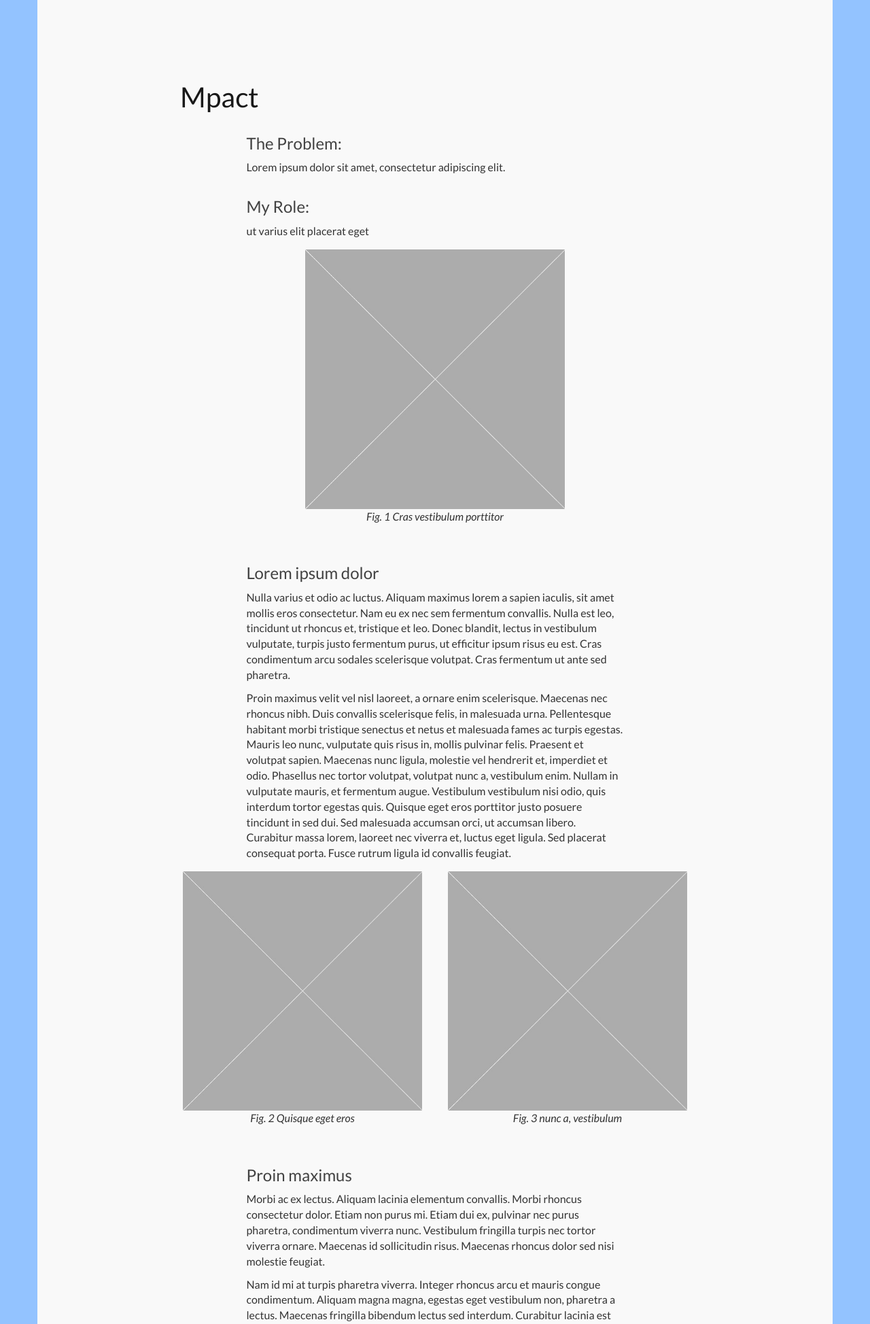
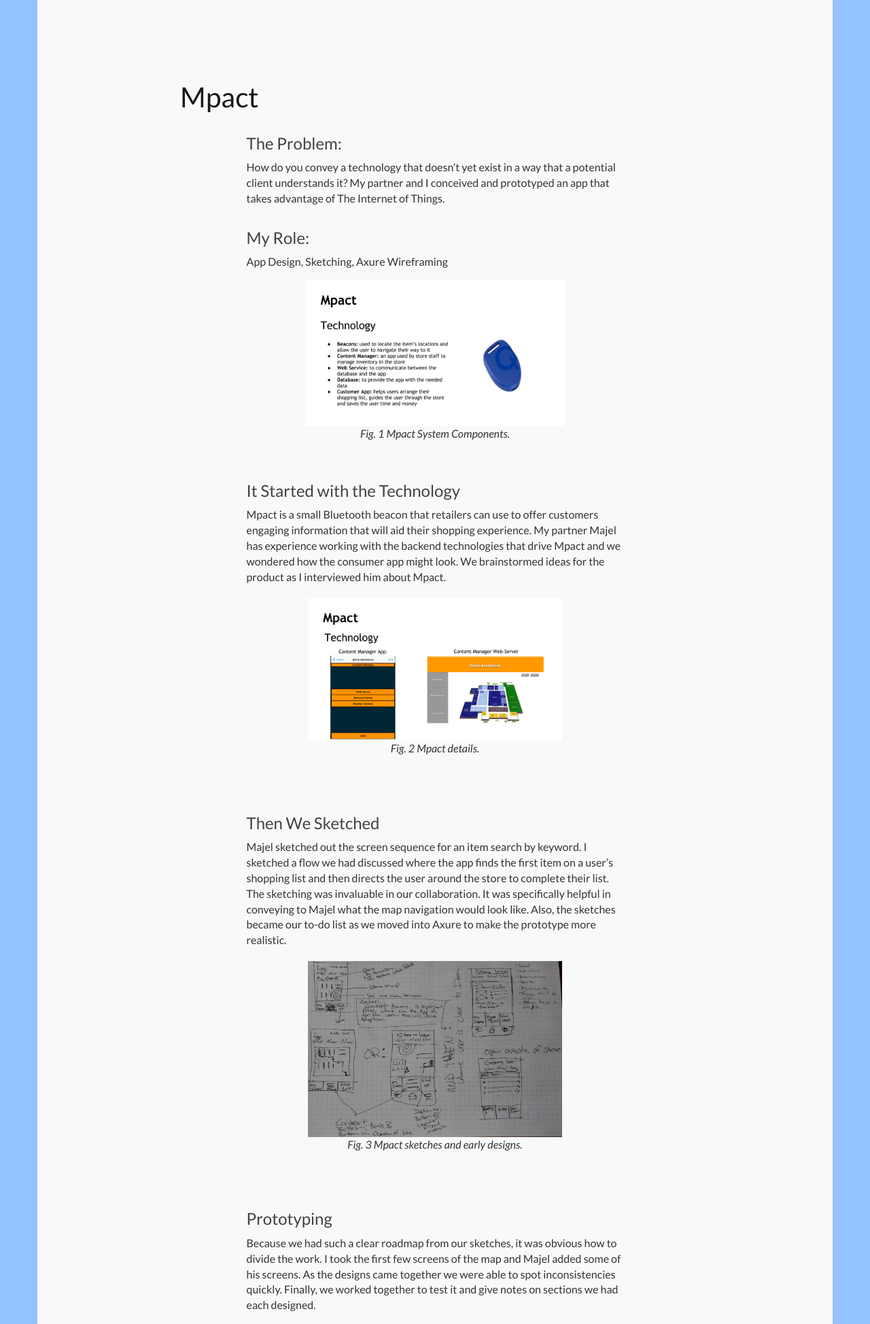
Before and after one commit to nbpetts/portfolio, a PHP site: page /mpact.php in a window 1280 px wide; the page is wider, and only the part inside the window is pictured. Shown: the part 52-2000 px from the top of that part at 68% size. Run offline with PHP 8.4, Linux system fonts and the light colour scheme; some web fonts are replaced.

Commit message:
added Mpact content

```diff
--- a/mpact.php
+++ b/mpact.php
@@ -9,14 +9,15 @@
 </head>
 
 <body>
-  <?php include_once("includes/googleAnalytics.php") ?>
+  <?php include_once( "includes/googleAnalytics.php") ?>
 
   <?php include "includes/header.php" ?>
   <div class="container pageBackground">
 
     <section class="row">
       <div class="col-xs-12 col-sm-offset-2 col-sm-8 ">
-        <h1>Mpact</h1><a id="content" name="content"></a>
+        <h1>Mpact</h1>
+        <a id="content" name="content"></a>
         <a name="content"></a>
       </div>
 
@@ -29,21 +30,21 @@
       <section class="row">
         <div class="col-xs-12 col-sm-6 col-sm-offset-3">
           <h2>The Problem:</h2>
-          <p>Lorem ipsum dolor sit amet, consectetur adipiscing elit.</p>
+          <p>How do you convey a technology that doesn’t yet exist in a way that a potential client understands it? My partner and I conceived and prototyped an app that takes advantage of The Internet of Things.</p>
         </div>
 
       </section>
       <section class="row">
         <div class="col-xs-12 col-sm-6 col-sm-offset-3">
           <h2>My Role:</h2>
-          <p>ut varius elit placerat eget</p>
+          <p>App Design, Sketching, Axure Wireframing</p>
         </div>
 
       </section>
       <section class="row">
         <div class="col-xs-6 col-xs-offset-3 col-sm-4 col-sm-offset-4 thumbnail">
-          <img src="images/placeholder-square.jpg" alt="placeholder" class="img-responsive">
-          <p class="text-center">Fig. 1 Cras vestibulum porttitor</p>
+          <img src="images/mpactFig1.png" alt="An image from our presentation that outlines some of Mpact's technologies." class="img-responsive">
+          <p class="text-center">Fig. 1 Mpact System Components.</p>
 
 
         </div>
@@ -51,25 +52,16 @@
       </section>
       <section class="row">
         <div class="col-xs-12 col-sm-6 col-sm-offset-3">
-          <h2>Lorem ipsum dolor</h2>
-          <p>Nulla varius et odio ac luctus. Aliquam maximus lorem a sapien iaculis, sit amet mollis eros consectetur. Nam eu ex nec sem fermentum convallis. Nulla est leo, tincidunt ut rhoncus et, tristique et leo. Donec blandit, lectus in vestibulum vulputate, turpis justo fermentum purus, ut efficitur ipsum risus eu est. Cras condimentum arcu sodales scelerisque volutpat. Cras fermentum ut ante sed pharetra.</p>
-          <p>Proin maximus velit vel nisl laoreet, a ornare enim scelerisque. Maecenas nec rhoncus nibh. Duis convallis scelerisque felis, in malesuada urna. Pellentesque habitant morbi tristique senectus et netus et malesuada fames ac turpis egestas. Mauris leo nunc, vulputate quis risus in, mollis pulvinar felis. Praesent et volutpat sapien. Maecenas nunc ligula, molestie vel hendrerit et, imperdiet et odio. Phasellus nec tortor volutpat, volutpat nunc a, vestibulum enim. Nullam in vulputate mauris, et fermentum augue. Vestibulum vestibulum nisi odio, quis interdum tortor egestas quis. Quisque eget eros porttitor justo posuere tincidunt in sed dui. Sed malesuada accumsan orci, ut accumsan libero. Curabitur massa lorem, laoreet nec viverra et, luctus eget ligula. Sed placerat consequat porta. Fusce rutrum ligula id convallis feugiat.</p>
+          <h2>It Started with the Technology</h2>
+          <p>Mpact is a small Bluetooth beacon that retailers can use to offer customers engaging information that will aid their shopping experience. My partner Majel has experience working with the backend technologies that drive Mpact and we wondered how the consumer app might look. We brainstormed ideas for the product as I interviewed him about Mpact.</p>
         </div>
 
       </section>
       <section class="row">
-        <div class="col-xs-6 col-xs-offset-3 col-sm-4 col-sm-offset-2">
+        <div class="col-xs-6 col-xs-offset-3 col-sm-4 col-sm-offset-4 thumbnail">
           <div class=" thumbnail">
-            <img src="images/placeholder-square.jpg" alt="placeholder" class="img-responsive">
-            <p class="text-center">Fig. 2 Quisque eget eros </p>
-
-
-          </div>
-        </div>
-        <div class="col-xs-6 col-xs-offset-3  col-sm-4 col-sm-offset-0">
-          <div class="thumbnail">
-            <img src="images/placeholder-square.jpg" alt="placeholder" class="img-responsive">
-            <p class="text-center">Fig. 3 nunc a, vestibulum</p>
+            <img src="images/mpactFig2.png" alt="An image from our presentation that details the content manager section of Mpact" class="img-responsive">
+            <p class="text-center">Fig. 2 Mpact details.</p>
 
 
           </div>
@@ -77,32 +69,46 @@
       </section>
       <section class="row">
         <div class="col-xs-12 col-sm-6 col-sm-offset-3">
-          <h2>Proin maximus</h2>
-          <p>Morbi ac ex lectus. Aliquam lacinia elementum convallis. Morbi rhoncus consectetur dolor. Etiam non purus mi. Etiam dui ex, pulvinar nec purus pharetra, condimentum viverra nunc. Vestibulum fringilla turpis nec tortor viverra ornare. Maecenas id sollicitudin risus. Maecenas rhoncus dolor sed nisi molestie feugiat.</p>
-          <p>Nam id mi at turpis pharetra viverra. Integer rhoncus arcu et mauris congue condimentum. Aliquam magna magna, egestas eget vestibulum non, pharetra a lectus. Maecenas fringilla bibendum lectus sed interdum. Curabitur lacinia est purus, vel commodo mauris ultrices sit amet. Aenean fermentum ultrices massa sed sodales. Etiam elit diam, fermentum nec vestibulum a, porttitor eget nibh. Proin convallis, risus eu fermentum dignissim, magna dolor euismod quam, vehicula semper lacus metus id nulla. Ut vel purus non ex molestie mattis at efficitur mauris. Ut bibendum velit quis mi feugiat laoreet. Aliquam tincidunt imperdiet ipsum, sed gravida ante commodo dapibus. Sed at vehicula lacus, ac lacinia justo. Sed aliquam sit amet tellus non euismod. </p>
+          <h2>Then We Sketched</h2>
+          <p>Majel sketched out the screen sequence for an item search by keyword. I sketched a flow we had discussed where the app finds the first item on a user’s shopping list and then directs the user around the store to complete their list. The sketching was invaluable in our collaboration. It was specifically helpful in conveying to Majel what the map navigation would look like. Also, the sketches became our to-do list as we moved into Axure to make the prototype more realistic. </p>
         </div>
 
       </section>
       <section class="row">
         <div class="col-xs-6 col-xs-offset-3 col-sm-4 col-sm-offset-4 thumbnail">
-          <img src="images/placeholder-square.jpg" alt="placeholder" class="img-responsive">
-          <p class="text-center">Fig. 4 vehicula lacus, ac</p>
+          <div class=" thumbnail">
+            <img src="images/mpactFig3.png" alt="Sketches showing the screen flow and other details" class="img-responsive">
+            <p class="text-center">Fig. 3 Mpact sketches and early designs.</p>
 
 
           </div>
+        </div>
+      </section>
 
+      <section class="row">
+        <div class="col-xs-12 col-sm-6 col-sm-offset-3">
+          <h2>Prototyping</h2>
+          <p>Because we had such a clear roadmap from our sketches, it was obvious how to divide the work. I took the first few screens of the map and Majel added some of his screens. As the designs came together we were able to spot inconsistencies quickly. Finally, we worked together to test it and give notes on sections we had each designed.</p>
       </section>
       <section class="row">
-        <div class="col-xs-12 col-sm-6 col-sm-offset-3">
-          <h2>In scelerisque</h2>
-          <p>Vestibulum et ligula molestie, blandit turpis vehicula, congue magna. Pellentesque pellentesque tellus a nunc porta, at interdum nisi imperdiet. Ut congue neque massa, at ornare sem faucibus commodo. Vivamus varius risus non aliquam egestas. Sed sollicitudin nisl enim, et pulvinar urna tincidunt sed. Donec scelerisque metus ut nibh luctus, quis congue nibh fringilla. Quisque nec magna tristique, consequat velit sed, pharetra arcu. Donec urna augue, rutrum id justo et, pulvinar bibendum dui. Phasellus maximus porta justo. Nullam pulvinar nibh nec faucibus fringilla. </p>
+        <div class="col-xs-6 col-xs-offset-3 col-sm-4 col-sm-offset-4 thumbnail">
+          <div class=" thumbnail">
+            <img src="images/mpact.png" alt="The app in a phone mock-up" class="img-responsive">
+            <p class="text-center">Fig. 4 Mpact version.01.</p>
+
+
+          </div>
+        </div>
+      </section>
+      <section class="row">
         <h2>Lessons Learned</h2>
         <ul>
-            <li><strong>Nam id mi:</strong> Pellentesque pellentesque tellus a nunc porta, at interdum nisi imperdiet.</li>
-            <li><strong>Nam id mi:</strong> Sed at vehicula lacus, ac lacinia justo. Sed aliquam sit amet tellus non euismod.</li>
+          <li><strong>Working to our strengths works best.</strong> One of the reasons that our team was successful was that we complemented each other. Majel had experience with the Mpact system and I had design and Axure knowledge.</li>
+          <li><strong>Find the right tools to collaborate.</strong> Using many iterations and visual materials helped us to communicate.</li>
+          <li><strong>Prototyping shows where to look next.</strong> Each time we created an iteration, we took notes about where we could improve. Each new iteration was better than its predecessor.</li>
         </ul>
-          <h2>Morbi ac ex lectus</h2>
-          <p>Pellentesque pellentesque tellus a nunc porta, at interdum nisi imperdiet. Ut congue neque massa, at ornare sem faucibus commodo. Vivamus varius risus non aliquam egestas. <a target="_blank" href="http://www.worthy-words.net">Sed sollicitudin nisl enim, et pulvinar urna tincidunt sed.</a> </p>
+        <h2>The Final Product</h2>
+        <a target="_blank" href="http://8pjb72.axshare.com/">Check out our Mpact prototype here!</a>
         </div>
 
       </section>
```
Also changed, not shown: worthywords.php (+16 -13 lines), images/mpactFig1.png (added), images/mpactFig2.png (added), images/mpactFig3.png (added). Lines whose indentation alone changed are shown as unchanged.
